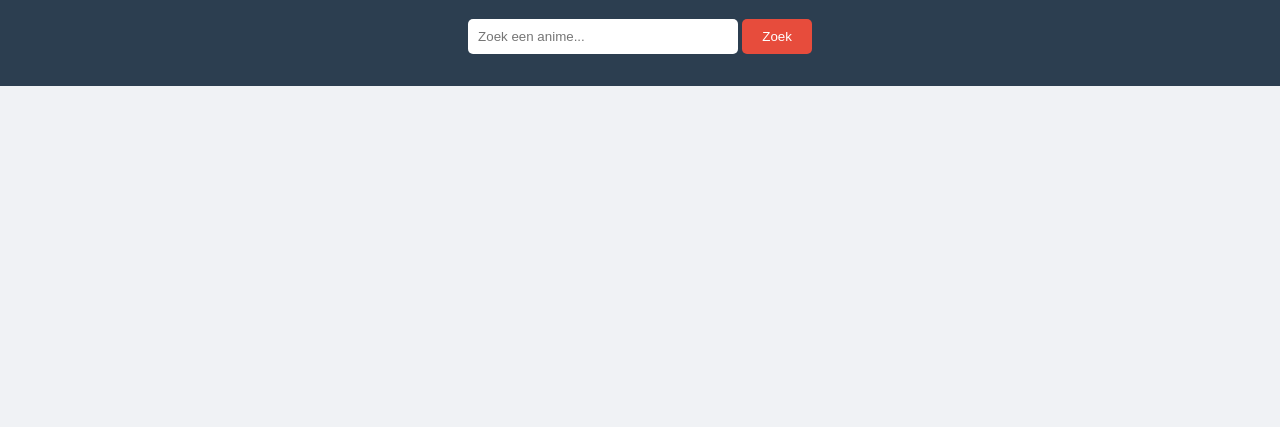
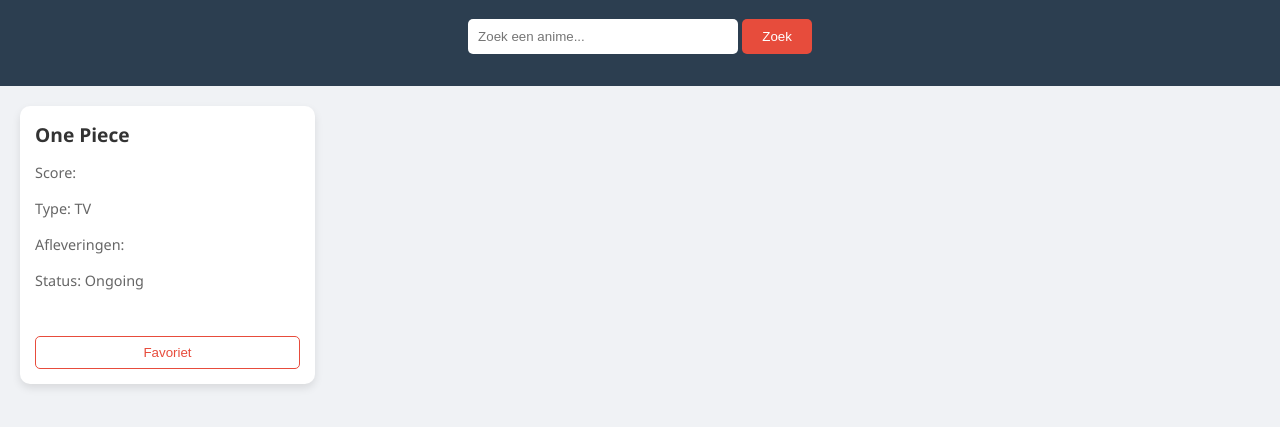
Before and after one commit to Mry-af7/web-advanced-project, a website built with Vite: page index.html in a window 1280 px wide. Shown: the part 99-526 px from the top of the page. Built offline with nearby package versions, Linux system fonts and the light colour scheme; no server answers.

Commit message:
Stap 5
Js gekoppeld aan DOM [anime kaartjes okk]

```diff
--- a/index.html
+++ b/index.html
@@ -19,7 +19,25 @@
         </header>
 
         <!--KAARTEN-->
-        <main id="anime-list"></main>
+        <main id="anime-list">
+            <article class = "anime-card">
+                <!--image-->
+
+                <div class="card-content">
+                    <h2>One Piece</h2>
+
+                    <div class="anime-info">
+                        <p>Score: </p>
+                        <p>Type: TV</p>
+                        <p>Afleveringen: </p>
+                        <p>Status: Ongoing</p>
+                    </div>
+                </div>
+
+                <button class="fav-btn">Favoriet</button>
+
+            </article>
+        </main>
     </div>
 
     <script type="module" src="./src/js/main.js"></script>
--- a/src/css/style.css
+++ b/src/css/style.css
@@ -35,3 +35,61 @@
     border-radius: 5px;
     cursor: pointer;
 }
+
+/* GRID layout */
+#anime-list {
+    display: grid;
+    grid-template-columns: repeat(auto-fill, minmax(250px, 1fr));
+    gap: 20px;
+    padding: 20px;
+}
+
+/* GRID */
+.anime-card {
+    background: white;
+    border-radius: 10px;
+    overflow: hidden;
+    box-shadow: 0 4px 8px rgba(0,0,0,0.1);
+    transition: transform 0.2s;
+    display: flex;
+    flex-direction: column;
+}
+
+.anime-card:hover {
+    transform: translateY(-5px);
+}
+
+.anime-card img {
+    width: 100%;
+    height: 350px;
+    object-fit: cover;
+}
+
+.card-content {
+    padding: 15px;
+}
+
+.card-content h2 {
+    font-size: 1.2rem;
+    margin: 0 0 10px 0;
+    color: #333;
+}
+
+/* extra info */
+.anime-info {
+    font-size: 0.9rem;
+    color: #666;
+    line-height: 1.5;
+}
+
+/* fav-knop */
+.fav-btn {
+    margin-top: auto;
+    background: none;
+    border: 1px solid #e74c3c;
+    color: #e74c3c;
+    padding: 8px;
+    cursor: pointer;
+    border-radius: 5px;
+    margin: 15px;
+}
--- a/src/js/main.js
+++ b/src/js/main.js
@@ -1,3 +1,5 @@
+
+const animeList = document.getElementById("anime-list");
 
 const apiURL = 'https://api.jikan.moe/v4/top/anime';
 
@@ -7,11 +9,43 @@
         const reactie = await fetch(apiURL);
         const resultaat = await reactie.json();
 
-        //CHECK
-        console.log("De data is binnen:", resultaat.data);
+        animeList.innerHTML = "";
+
+        resultaat.data.forEach(anime => {
+            toonAnime(anime);
+        });
+
     } catch (fout) {
-        console.log("Er is iets misgegaan:", fout);
+        console.log("Fout:", fout);
     }
 }
 
+
+
+//functie anime
+function toonAnime(anime) {
+
+    const card = document.createElement("article");
+    card.classList.add("anime-card");
+
+    card.innerHTML = `
+        <img src="${anime.images.jpg.image_url}">
+
+        <div class="card-content">
+            <h2>${anime.title}</h2>
+
+            <div class="anime-info">
+                <p>Score: ${anime.score}</p>
+                <p>Type: ${anime.type}</p>
+                <p>Afleveringen: ${anime.episodes}</p>
+                <p>Status: ${anime.status}</p>
+            </div>
+        </div>
+
+        <button class="fav-btn">Favoriet</button>
+    `;
+
+    animeList.appendChild(card);
+}
+
 haalAnimeOp();
```
